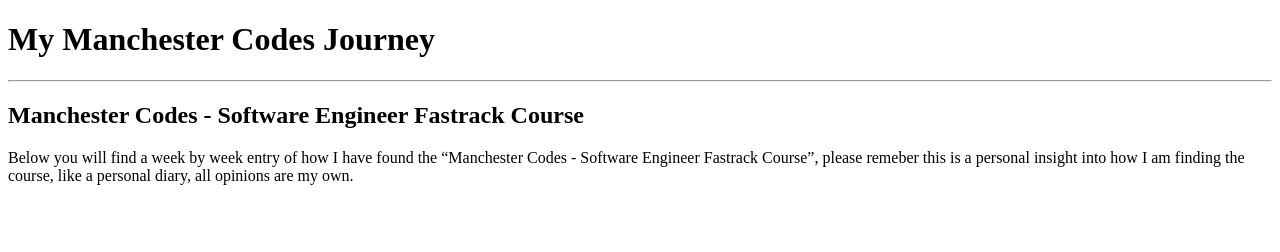
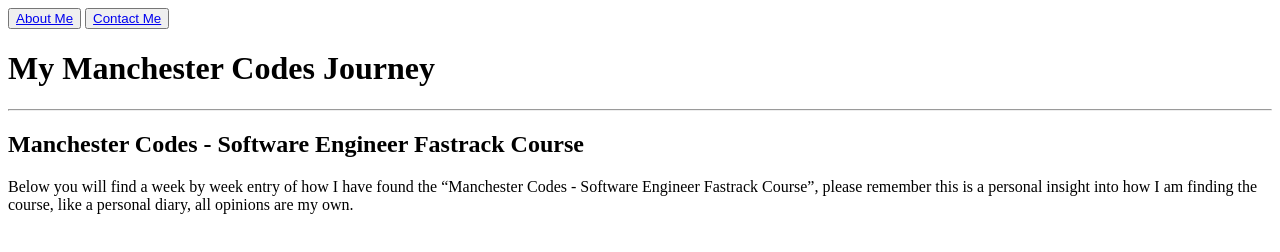
Before and after one commit to ninaspray/my-portfolio, a plain HTML site: page Manchester-Codes-Learning.html in a window 1280 px wide. Drawn offline with Linux system fonts and the light colour scheme.

Commit message:
Changed navigation buttons

```diff
--- a/Manchester-Codes-Learning.html
+++ b/Manchester-Codes-Learning.html
@@ -6,6 +6,14 @@
     <meta name="viewport" content="width=device-width, initial-scale=1.0">
     <title>My Manchester Codes Journey</title>
 </head>
+<nav>
+    <button>
+        <a href="About.Me.html">About Me</a>
+    </button>
+    <button>
+        <a href="Contact.Me.html">Contact Me</a>
+    </button>
+</nav>
 
 <body>
     <Header>
@@ -15,7 +23,7 @@
     <article class=Introduction>
         <h2>Manchester Codes - Software Engineer Fastrack Course</h2>
         <p>Below you will find a week by week entry of how I have found the <q>Manchester Codes - Software Engineer
-                Fastrack Course</q>, please remeber this is a personal insight into how I am finding the course, like a
+                Fastrack Course</q>, please remember this is a personal insight into how I am finding the course, like a
             personal diary, all opinions are my own.</p>
     </article>
 
```
Also changed, not shown: About.Me.html (+0 -3 lines), Contact.Me.html (+9 -0 lines).
